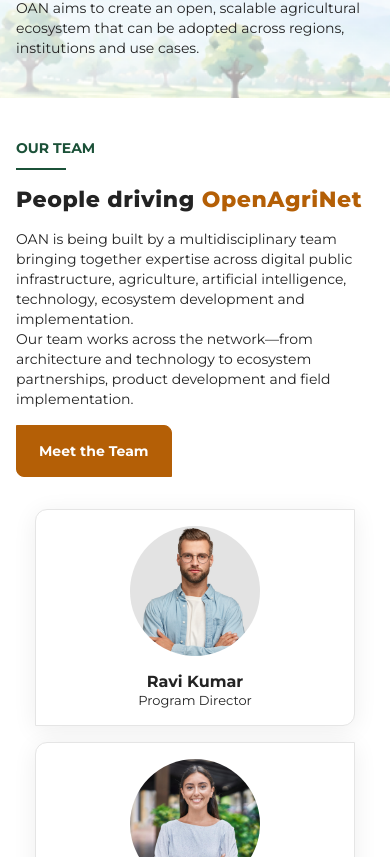
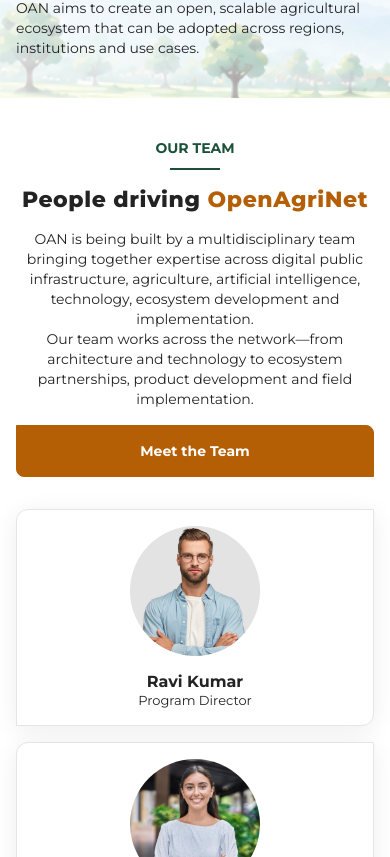
Before and after one commit to OpenAgriNet/oan-website, a Next.js app: page /about-us in a window 390 px wide. Shown: the part 1447-2304 px from the top of the page. Built offline with nearby package versions, Linux system fonts and the light colour scheme; no server answers; what @mui/material-nextjs would draw is missing.

Commit message:
mobile responsive minor change

```diff
--- a/components/about-us/AboutTeamSection.tsx
+++ b/components/about-us/AboutTeamSection.tsx
@@ -57,12 +57,21 @@
             display: 'flex',
             flexDirection: { xs: 'column', sm: 'row' },
             justifyContent: 'space-between',
-            alignItems: 'flex-start',
+            alignItems: { xs: 'stretch', sm: 'flex-start' },
             gap: 2,
           }}
         >
-          <Box sx={{ maxWidth: 873, display: 'flex', flexDirection: 'column', alignItems: 'flex-start', gap: '16px' }}>
-            <SectionEyebrow>{t('eyebrow')}</SectionEyebrow>
+          <Box
+            sx={{
+              maxWidth: 873,
+              display: 'flex',
+              flexDirection: 'column',
+              alignItems: { xs: 'center', sm: 'flex-start' },
+              textAlign: { xs: 'center', sm: 'left' },
+              gap: '16px',
+            }}
+          >
+            <SectionEyebrow align={{ xs: 'center', sm: 'left' }}>{t('eyebrow')}</SectionEyebrow>
             <Typography
               variant="headline"
               component="h2"
@@ -80,7 +89,7 @@
               {t.rich('description', { br: () => <br /> })}
             </Typography>
           </Box>
-          <ActionButton href="#" tone="secondary" sx={{ px: '22px', fontWeight: 700, lineHeight: '20px', flexShrink: 0 }}>
+          <ActionButton href="#" tone="secondary" sx={{ px: '22px', fontWeight: 700, lineHeight: '20px', flexShrink: 0, width: { xs: '100%', sm: 'auto' } }}>
             {t('cta')}
           </ActionButton>
         </Box>
@@ -102,8 +111,7 @@
               key={key}
               sx={{
                 width: { xs: '100%', sm: 'calc(50% - 8px)', md: 'calc(33.333% - 16px)', lg: 'calc(20% - 24px)' },
-                maxWidth: { xs: 320, sm: 'none' },
-                display: 'flex',
+                                display: 'flex',
                 flexDirection: 'column',
                 alignItems: 'center',
                 gap: 2,
--- a/components/common/SectionEyebrow.tsx
+++ b/components/common/SectionEyebrow.tsx
@@ -2,17 +2,25 @@
 import Typography from '@mui/material/Typography';
 import type { ReactNode } from 'react';
 
+type Align = 'left' | 'center';
+
 type Props = {
   children: ReactNode;
-  align?: 'left' | 'center';
+  align?: Align | Partial<Record<'xs' | 'sm' | 'md' | 'lg' | 'xl', Align>>;
   fontWeight?: number;
 };
 
 export default function SectionEyebrow({ children, align = 'left', fontWeight }: Props) {
-  const centered = align === 'center';
+  // A string keeps the original behaviour; a breakpoint map lets the alignment change per screen size
+  const pick = <T,>(centered: T, start: T) =>
+    typeof align === 'string'
+      ? align === 'center'
+        ? centered
+        : start
+      : Object.fromEntries(Object.entries(align).map(([bp, value]) => [bp, value === 'center' ? centered : start]));
 
   return (
-    <Box sx={{ position: 'relative', height: 33, display: 'flex', justifyContent: centered ? 'center' : 'flex-start' }}>
+    <Box sx={{ position: 'relative', height: 33, display: 'flex', justifyContent: pick('center', 'flex-start') }}>
       <Typography variant="eyebrow" sx={{ color: 'primary.main', fontWeight }}>
         {children}
       </Typography>
@@ -21,11 +29,11 @@
         sx={{
           position: 'absolute',
           bottom: 1,
-          left: centered ? '50%' : 0,
+          left: pick<string | number>('50%', 0),
           width: 50,
           height: 2,
           bgcolor: 'primary.main',
-          transform: centered ? 'translateX(-50%)' : 'none',
+          transform: pick('translateX(-50%)', 'none'),
         }}
       />
     </Box>
```
